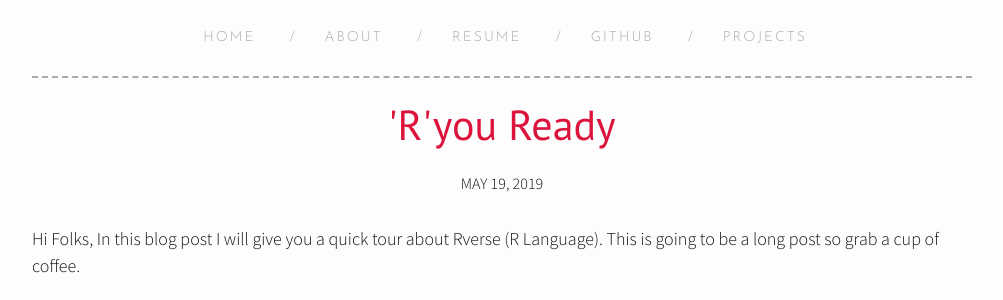
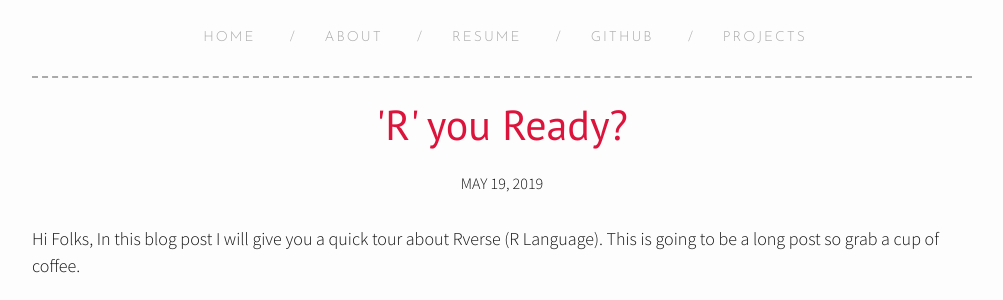
Before and after one commit to barinderkr/barinderkr.github.io, a Jekyll site: the page built from _posts/2019-05-25-r-you-ready.md, in a window 1280 px wide. Shown: the part 224-524 px from the top of the page, without its empty margins (138-1141 px from the left). Built offline with Jekyll 4.4.1, drawn with Linux system fonts in a browser that asks for light colours; nearby versions of some CDN libraries.

```diff
--- a/_posts/2019-05-25-r-you-ready.md
+++ b/_posts/2019-05-25-r-you-ready.md
@@ -1,6 +1,6 @@
 ---
 layout: post
-title:  "'R'you Ready"
+title:  "'R' you Ready?"
 date:   2019-05-19 9:45:31 +0530
 ---
 
```
